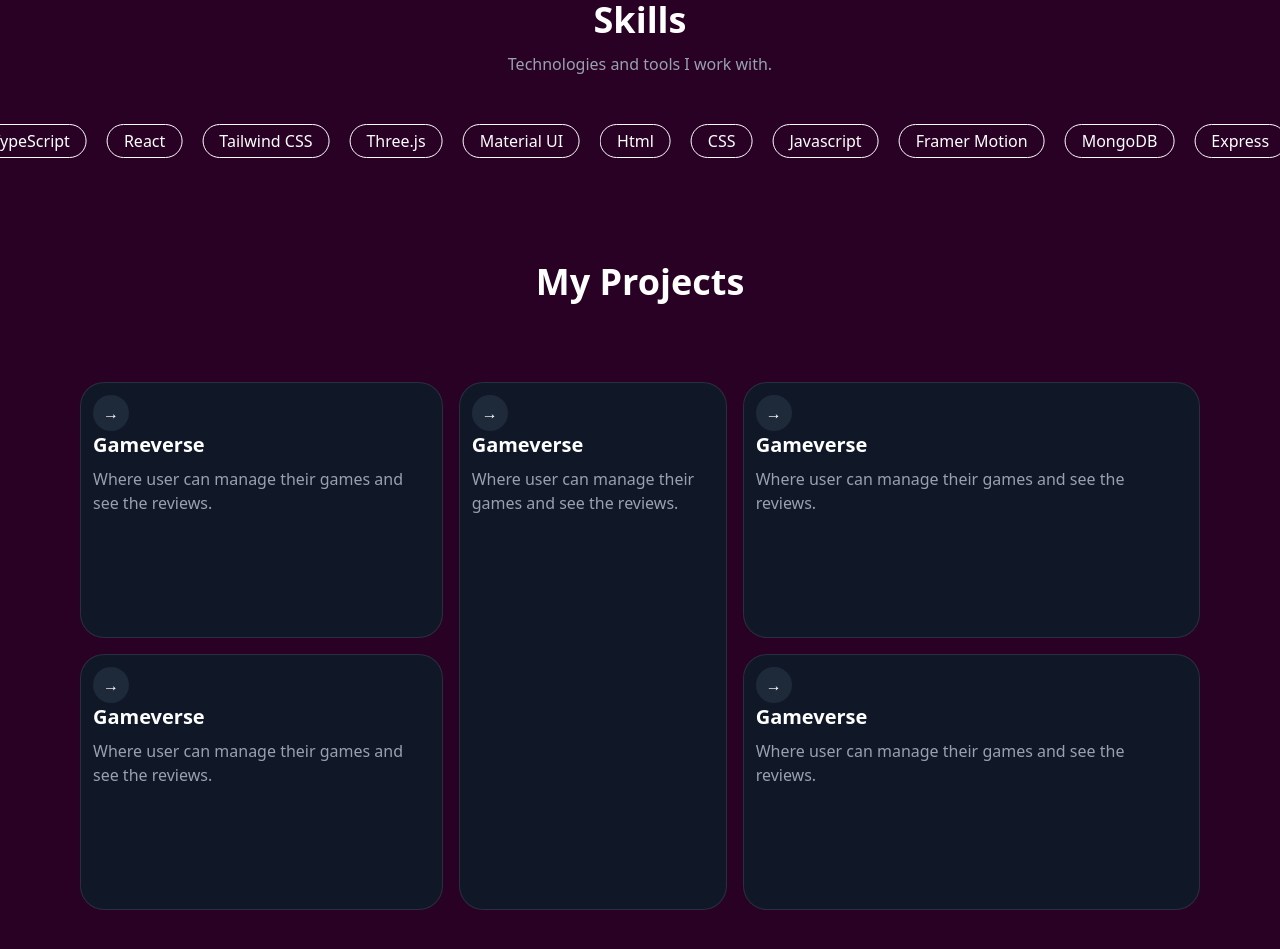
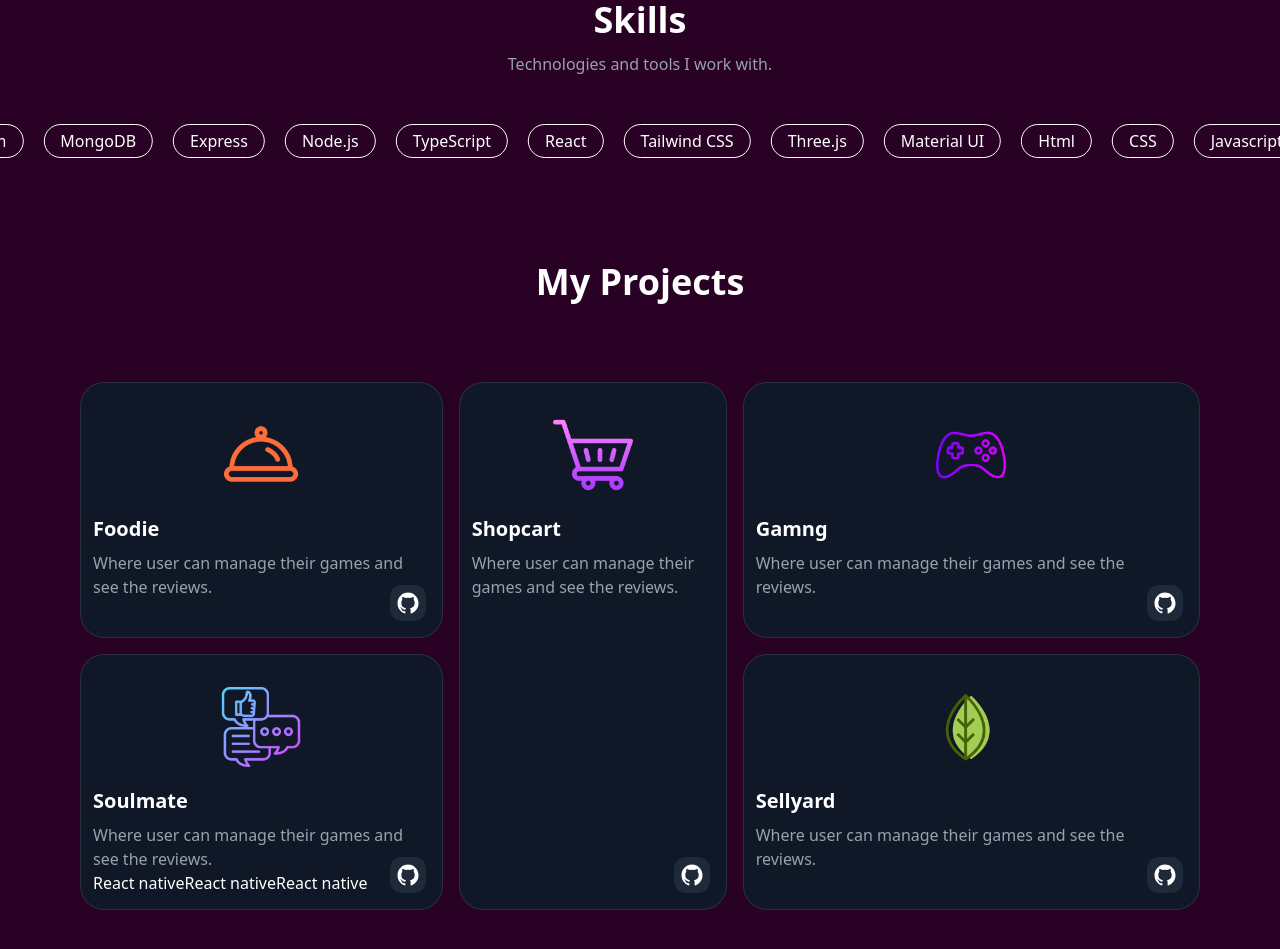
Before and after one commit to Jeniya14/my-portfolio, a React (Vite) app: page / in a window 1280 px wide. Shown: the part 1100-2049 px from the top of the page. Built offline with nearby package versions, Linux system fonts and the light colour scheme.

Commit message:
Project skill section update

```diff
--- a/src/App.css
+++ b/src/App.css
@@ -3,17 +3,12 @@
   --color-midnight: #280124;
   --color-navbtn: #A40894;
 }
-.project-card {
-  @apply relative h-full rounded-[1.25rem] border border-white/10 p-3 md:rounded-[1.5rem] cursor-pointer bg-gray-900;
-}
- /* hover:bg-gray-800 transition   hover:border-white */
 
 .marquee-skills {
   font-size: 16px;
   padding-block: 8px;
   overflow: hidden;
   user-select: none;
-
   --gap: 20px;
   display: flex;
   gap: var(--gap);
@@ -28,7 +23,7 @@
   align-items: center;
   gap: var(--gap);
 
-  animation: scroll 10s linear infinite; /* faster */
+  animation: scroll 20s linear infinite; /* faster */
 }
 
 .marquee-skills:hover ul {
@@ -40,3 +35,13 @@
     transform: translateX(calc(-100% - var(--gap)));
   }
 }
+
+/* Project section */
+.project-card {
+  @apply relative h-full rounded-[1.25rem] border border-white/10 p-3 md:rounded-[1.5rem] cursor-pointer bg-gray-900;
+}
+ /* hover:bg-gray-800 transition   hover:border-white */
+
+ .project-skill{
+  @apply flex
+ }
--- a/src/section/Project.jsx
+++ b/src/section/Project.jsx
@@ -11,75 +11,101 @@ const Project = () => {
       {/* 1 */}
       <li className="min-h-[16rem] list-none md:[grid-area:1/1/2/7] xl:[grid-area:1/1/2/5]">
         <div className="project-card">
-           <button className="w-9 h-9 flex items-center justify-center rounded-full bg-gray-800 hover:bg-gray-700 transition">
-              →
-            </button>
+          <div className="w-full bg-gray-900 p-5 text-center">
+            <img src="/assets/food.png" alt="Carticon" className="w-20  mx-auto"/>
+          </div>
+
             <div>
-              <h3 className="text-xl font-semibold">Gameverse</h3>
+              <h3 className="text-xl font-semibold">Foodie</h3>
               <p className="text-gray-400 mt-2">
                 Where user can manage their games and see the reviews.
               </p>
             </div>
+            <button className=" absolute bottom-4 right-4 w-9 h-9 flex items-center justify-center rounded-xl bg-gray-800 hover:bg-gray-700 transition">
+              <img src="/assets/github.svg" alt="github" className="w-6" />
+            </button>
         </div>
       </li>
 
       {/* 2 */}
       <li className="min-h-[16rem] list-none md:[grid-area:1/7/2/13] xl:[grid-area:2/1/3/5]">
         <div className="project-card">
-           <button className="w-9 h-9 flex items-center justify-center rounded-full bg-gray-800 hover:bg-gray-700 transition">
-              →
-            </button>
+          <div className="w-full bg-gray-900 p-5 text-center">
+            <img src="/assets/crm.png" alt="Carticon" className="w-20  mx-auto"/>
+          </div>
+
             <div>
-              <h3 className="text-xl font-semibold">Gameverse</h3>
+              <h3 className="text-xl font-semibold">Soulmate</h3>
               <p className="text-gray-400 mt-2">
                 Where user can manage their games and see the reviews.
               </p>
+              <ul className="project-skill"><li>React native</li><li>React native</li><li>React native</li><li></li></ul>
             </div>
+            <button className="absolute bottom-4 right-4 w-9 h-9 flex items-center justify-center rounded-xl bg-gray-800 hover:bg-gray-700 transition">
+              <img src="/assets/github.svg" alt="github" className="w-6" />
+            </button>
         </div>
       </li>
 
       {/* 3 (middle, larger one) */}
       <li className="min-h-[18rem] list-none md:[grid-area:2/1/3/7] xl:[grid-area:1/5/3/8]">
         <div className="project-card">
-           <button className="w-9 h-9 flex items-center justify-center rounded-full bg-gray-800 hover:bg-gray-700 transition">
-              →
-            </button>
+          <div className="w-full bg-gray-900 p-5 text-center">
+            <img src="/assets/carticon.png" alt="Carticon" className="w-20  mx-auto"/>
+          </div>
+
             <div>
-              <h3 className="text-xl font-semibold">Gameverse</h3>
+              <h3 className="text-xl font-semibold">Shopcart</h3>
               <p className="text-gray-400 mt-2">
                 Where user can manage their games and see the reviews.
               </p>
             </div>
+            <button className="absolute bottom-4 right-4 w-9 h-9 flex items-center justify-center rounded-xl bg-gray-800 hover:bg-gray-700 transition">
+              <img src="/assets/github.svg" alt="github" className="w-6" />
+            </button>
         </div>
       </li>
 
       {/* 4 */}
       <li className="min-h-[16rem] list-none md:[grid-area:2/7/3/13] xl:[grid-area:1/8/2/13]">
         <div className="project-card">
-           <button className="w-9 h-9 flex items-center justify-center rounded-full bg-gray-800 hover:bg-gray-700 transition">
-              →
-            </button>
+          <div className="w-full bg-gray-900 p-5 text-center">
+            <img src="/assets/game1.png" alt="Carticon" className="w-20  mx-auto"/>
+          </div>
+
             <div>
-              <h3 className="text-xl font-semibold">Gameverse</h3>
+              <h3 className="text-xl font-semibold">Gamng</h3>
               <p className="text-gray-400 mt-2">
                 Where user can manage their games and see the reviews.
               </p>
             </div>
+            <button className="absolute bottom-4 right-4 w-9 h-9 flex items-center justify-center rounded-xl bg-gray-800 hover:bg-gray-700 transition">
+              <img src="/assets/github.svg" alt="github" className="w-6" />
+            </button>
         </div>
       </li>
 
       {/* 5 */}
       <li className="min-h-[16rem] list-none md:[grid-area:3/1/4/13] xl:[grid-area:2/8/3/13]">
         <div className="project-card">
-           <button className="w-9 h-9 flex items-center justify-center rounded-full bg-gray-800 hover:bg-gray-700 transition">
-              →
-            </button>
+          <div className="w-full bg-gray-900 p-5 text-center">
+            <img src="/assets/sellyard1.png" alt="Carticon" className="w-20  mx-auto"/>
+          </div>
+
             <div>
-              <h3 className="text-xl font-semibold">Gameverse</h3>
+              <h3 className="text-xl font-semibold">Sellyard</h3>
               <p className="text-gray-400 mt-2">
                 Where user can manage their games and see the reviews.
               </p>
+              {/* <ul>
+                <li>react</li>
+                <li>native</li>
+                <li>matrial ui</li>
+              </ul> */}
             </div>
+            <button className="absolute bottom-4 right-4 w-9 h-9 flex items-center justify-center rounded-xl bg-gray-800 hover:bg-gray-700 transition">
+              <img src="/assets/github.svg" alt="github" className="w-6" />
+            </button>
         </div>
       </li>
     </ul>
```
